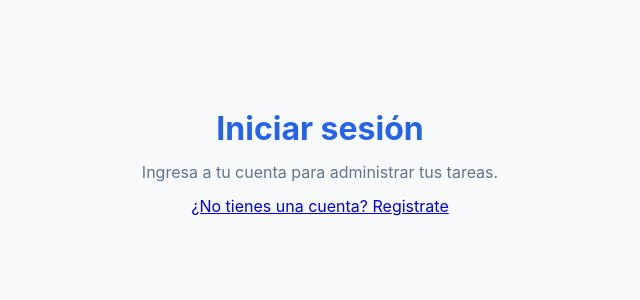
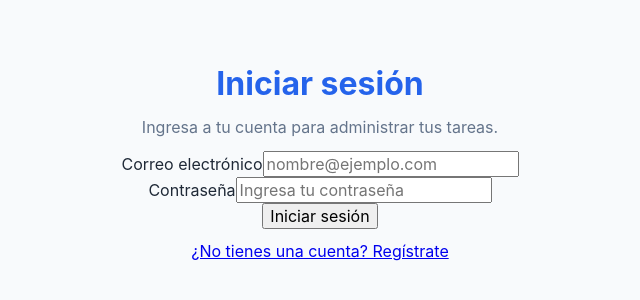
Before and after one commit to Maye2701/matecode-tasks, a React (Vite) app: page /login in a window 1280 px wide. Shown: the part 238-538 px from the top of the page, without its empty margins (320-960 px from the left). Built offline with nearby package versions, Linux system fonts and the light colour scheme.

Commit message:
feat: agregar formularios de autenticación

```diff
--- /dev/null
+++ b/src/components/auth/LoginForm.tsx
@@ -0,0 +1,50 @@
+import { useState, type FormEvent } from 'react'
+
+
+
+function LoginForm() {
+    const [email, setEmail] = useState("")
+    const [password, setPassword] = useState("")
+    const [message, setMessage] = useState("")
+
+    function handleSubmit(event: FormEvent<HTMLFormElement>) {
+        event.preventDefault()
+        setMessage("Enviando formulario...")
+    }
+
+
+    return (
+        <form className="auth-form" onSubmit={handleSubmit}>
+            <div className="form-field">
+                <label htmlFor="login-email">Correo electrónico</label>
+                <input
+                    id="login-email"
+                    type="email"
+                    name="email"
+                    autoComplete="email"
+                    placeholder="nombre@ejemplo.com"
+                    required
+                    value={email}
+                    onChange={(event) => setEmail(event.target.value)}
+                />
+            </div>
+            <div className="form-field">
+                <label htmlFor="login-password">Contraseña</label>
+                <input
+                    id="login-password"
+                    type="password"
+                    name="password"
+                    autoComplete="current-password"
+                    placeholder="Ingresa tu contraseña"
+                    required
+                    value={password}
+                    onChange={(event) => setPassword(event.target.value)}
+                />
+            </div>
+            <button type="submit" className="primary">Iniciar sesión</button>
+            {message && <p role="status">{message}</p>}
+        </form>
+    )
+}
+
+export default LoginForm
--- /dev/null
+++ b/src/components/auth/RegisterForm.tsx
@@ -0,0 +1,68 @@
+import { useState, type FormEvent } from "react"
+
+
+function RegisterForm() {
+    const [email, setEmail] = useState("")
+    const [password, setPassword] = useState("")
+    const [confirmPassword, setConfirmPassword] = useState("")
+    const [message, setMessage] = useState("")
+
+    function handleSubmit(event: FormEvent<HTMLFormElement>) {
+        event.preventDefault()
+        if (password !== confirmPassword) {
+            setMessage("Las contraseñas no coinciden")
+            return
+        }
+        setMessage("Formulario preparado para crear la cuenta.")
+    }
+
+    return (
+        <form className="auth-form" onSubmit={handleSubmit}>
+            <div className="form-field">
+                <label htmlFor="register-email">Correo electrónico</label>
+                <input
+                    id="register-email"
+                    type="email"
+                    name="email"
+                    autoComplete="email"
+                    placeholder="nombre@ejemplo.com"
+                    required
+                    value={email}
+                    onChange={(event) => setEmail(event.target.value)}
+                />
+            </div>
+            <div className="form-field">
+                <label htmlFor="register-password">Contraseña</label>
+                <input
+                    id="register-password"
+                    type="password"
+                    name="password"
+                    autoComplete="new-password"
+                    placeholder="Ingresa tu contraseña"
+                    required
+                    minLength={6}
+                    value={password}
+                    onChange={(event) => setPassword(event.target.value)}
+                />
+            </div>
+            <div className="form-field">
+                <label htmlFor="register-confirm-password">Confirmar contraseña</label>
+                <input
+                    id="register-confirm-password"
+                    type="password"
+                    name="confirm-password"
+                    autoComplete="new-password"
+                    placeholder="Confirma tu contraseña"
+                    required
+                    minLength={6}
+                    value={confirmPassword}
+                    onChange={(event) => setConfirmPassword(event.target.value)}
+                />
+            </div>
+            <button type="submit" className="primary">Registrarse</button>
+            {message && <p role="status">{message}</p>}
+        </form>
+    )
+}
+
+export default RegisterForm
--- a/src/pages/LoginPage.tsx
+++ b/src/pages/LoginPage.tsx
@@ -1,4 +1,5 @@
 import { Link } from 'react-router'
+import LoginForm from '../components/auth/LoginForm'
 
 
 function LoginPage() {
@@ -6,7 +7,8 @@ function LoginPage() {
         <main className="welcome">
             <h1>Iniciar sesión</h1>
             <p>Ingresa a tu cuenta para administrar tus tareas.</p>
-            <Link to="/registro">¿No tienes una cuenta? Registrate</Link>
+            <LoginForm />
+            <Link to="/registro">¿No tienes una cuenta? Regístrate</Link>
         </main>
 
     )
--- a/src/pages/RegistrePage.tsx
+++ b/src/pages/RegisterPage.tsx
@@ -1,10 +1,12 @@
 import { Link } from 'react-router'
+import RegisterForm from '../components/auth/RegisterForm'
 
 function RegisterPage() {
     return (
         <main className="welcome">
             <h1>Crear una cuenta</h1>
             <p>Regístrate para comenzar a organizar tus tareas.</p>
+            <RegisterForm />
             <Link to="/login">¿Ya tienes una cuenta? Inicia sesión</Link>
         </main>
 
```
